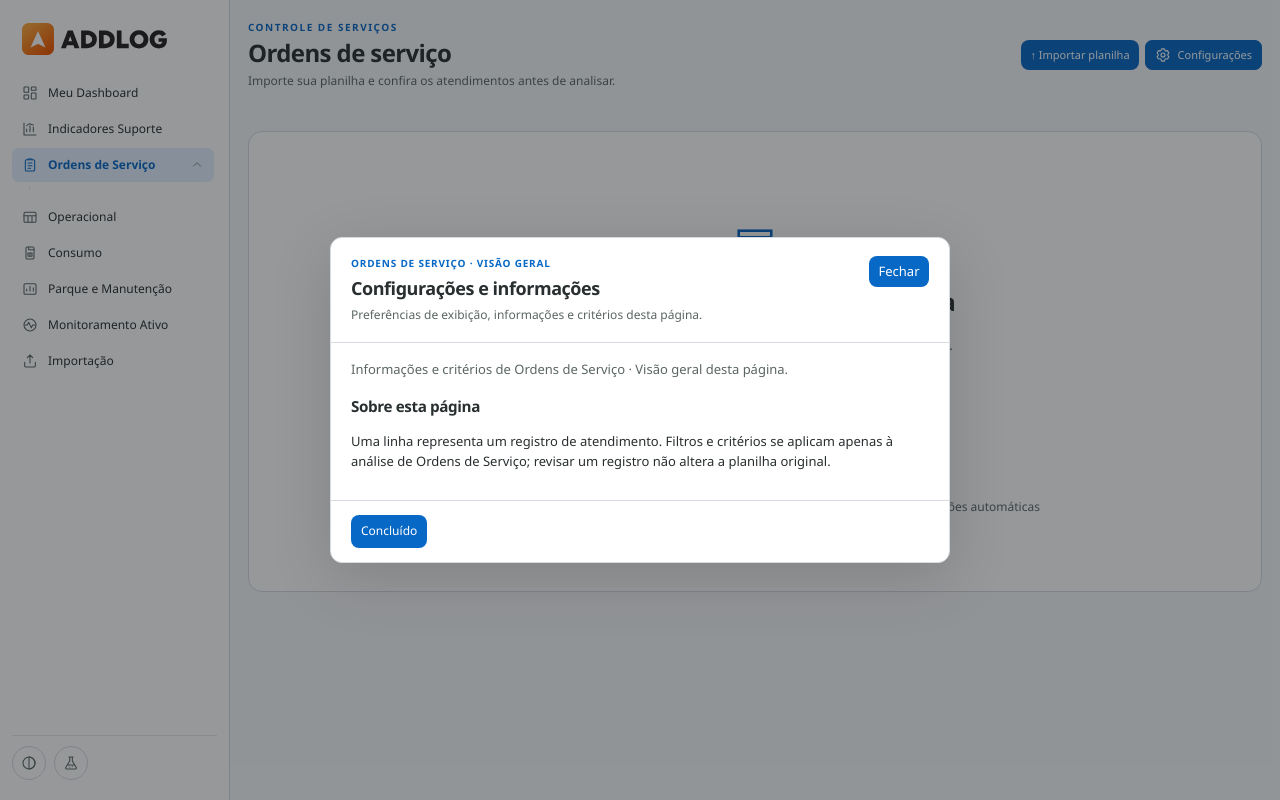
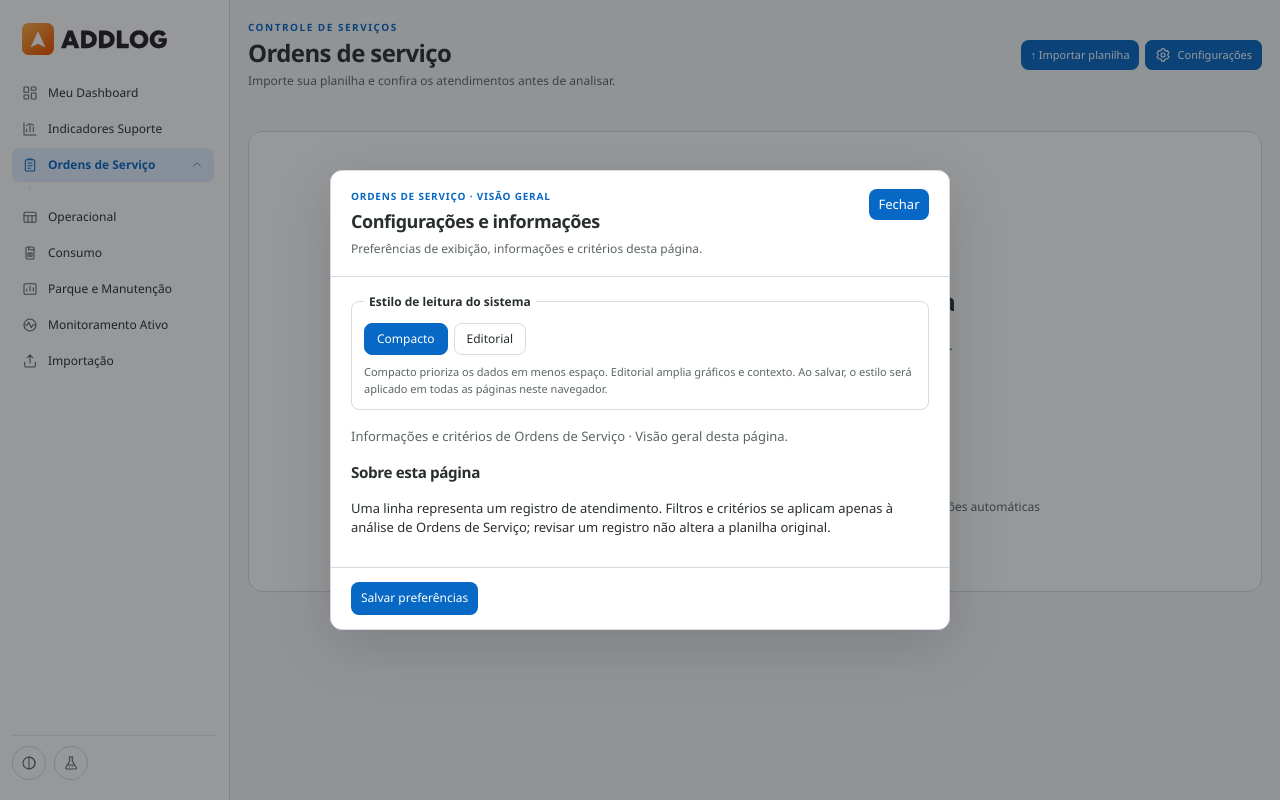
Before and after one commit to jeanjohann/dashboard-suporte-controller, a React (Vite) app: page / in a window 1280 px wide. Both pictures are taken after a click on the button "Configurações". Built offline with nearby package versions, Linux system fonts and the light colour scheme; a web font is replaced by a local one.

Commit message:
Restore display mode controls in page settings

```diff
--- a/package.json
+++ b/package.json
@@ -1,6 +1,6 @@
 {
   "name": "dashboard-suporte",
-  "version": "0.69.36",
+  "version": "0.69.37",
   "private": true,
   "type": "module",
   "packageManager": "npm@11.12.1",
--- /dev/null
+++ b/src/components/DisplayModeControl.jsx
@@ -0,0 +1,31 @@
+import React from 'react';
+
+/** O mesmo estilo global pode ser escolhido nas configurações e no seletor lateral. */
+export function DisplayModeControl({ value, onChange, deferred = false }) {
+  return (
+    <fieldset className="page-display-mode">
+      <legend>Estilo de leitura do sistema</legend>
+      <div role="group" aria-label="Estilo de leitura">
+        {[
+          ['compact', 'Compacto'],
+          ['editorial', 'Editorial'],
+        ].map(([mode, label]) => (
+          <button
+            key={mode}
+            type="button"
+            aria-pressed={value === mode}
+            onClick={() => onChange(mode)}
+          >
+            {label}
+          </button>
+        ))}
+      </div>
+      <p>
+        Compacto prioriza os dados em menos espaço. Editorial amplia gráficos e contexto.
+        {deferred
+          ? ' Ao salvar, o estilo será aplicado em todas as páginas neste navegador.'
+          : ' A escolha é aplicada em todas as páginas e salva neste navegador.'}
+      </p>
+    </fieldset>
+  );
+}
--- a/src/components/PageConfigurationButton.jsx
+++ b/src/components/PageConfigurationButton.jsx
@@ -1,7 +1,10 @@
 import React, { useId, useRef } from 'react';
+import { useTheme } from '../app/Theme.jsx';
+import { DisplayModeControl } from './DisplayModeControl.jsx';
 
 /** Ajuda e informações menos frequentes em um modal acessível, sem esconder os filtros de uso diário. */
 export function PageConfigurationButton({ scope, description, children }) {
+  const { density, selectDensity } = useTheme();
   const id = useId();
   const dialog = useRef(null);
   const trigger = useRef(null);
@@ -49,7 +52,10 @@ export function PageConfigurationButton({ scope, description, children }) {
             Fechar
           </button>
         </header>
-        <div className="page-settings-body page-configuration-content">{children}</div>
+        <div className="page-settings-body page-configuration-content">
+          <DisplayModeControl value={density} onChange={selectDensity} />
+          {children}
+        </div>
         <footer>
           <span>Filtros e indicadores principais permanecem na página.</span>
           <button type="button" className="page-settings-save" onClick={close}>
--- a/src/components/PageSettings.jsx
+++ b/src/components/PageSettings.jsx
@@ -4,15 +4,20 @@ import { createPortal } from 'react-dom';
 import { Icon } from './Icon.jsx';
 import { useLayoutContext } from '../shared/layout/PageLayout.jsx';
 import { availableLayoutMode } from '../shared/layout/pageLayout.js';
+import { useTheme } from '../app/Theme.jsx';
+import { DisplayModeControl } from './DisplayModeControl.jsx';
 
 export function PageSettingsButton({ available = true, help = '', children }) {
   const id = useId();
   const context = useLayoutContext();
+  const { density, selectDensity } = useTheme();
   const dialog = useRef(),
     trigger = useRef(),
     heading = useRef();
   const [open, setOpen] = useState(false),
     [draft, setDraft] = useState({}),
+    [draftDensity, setDraftDensity] = useState(density),
+    [sourcesOpen, setSourcesOpen] = useState(false),
     [message, setMessage] = useState(''),
     [feedback, setFeedback] = useState('');
   const scope = context?.scope;
@@ -42,6 +47,8 @@ export function PageSettingsButton({ available = true, help = '', children }) {
   );
   if (!items.length && !help && !children) return null;
   function show() {
+    setDraftDensity(density);
+    setSourcesOpen(false);
     setDraft(
       Object.fromEntries(
         items.map((item) => [
@@ -64,6 +71,7 @@ export function PageSettingsButton({ available = true, help = '', children }) {
       items.map((item) => [item.id, draft[item.id] || { visible: true, mode: 'default' }]),
     );
     if (layout.save(patch)) {
+      selectDensity(draftDensity);
       setOpen(false);
       setFeedback('Preferências da página salvas neste navegador.');
     } else
@@ -123,6 +131,7 @@ export function PageSettingsButton({ available = true, help = '', children }) {
             </button>
           </header>
           <div className="page-settings-body">
+            <DisplayModeControl value={draftDensity} onChange={setDraftDensity} deferred />
             <p id={`${id}-description`}>
               {items.length
                 ? 'Escolha os relatórios desta categoria e como devem abrir. As preferências ficam neste navegador. As alterações são confirmadas em Salvar preferências. Relatórios agrupados aparecem no seletor Visualização do painel; cada opção mantém sua própria apresentação.'
@@ -132,12 +141,6 @@ export function PageSettingsButton({ available = true, help = '', children }) {
               <section className="page-settings-help">
                 <h3>Sobre esta página</h3>
                 <p>{help}</p>
-              </section>
-            )}
-            {open && children && (
-              <section className="page-settings-integrations">
-                <h3>Fontes e atualização dos dados</h3>
-                {typeof children === 'function' ? children({ open }) : children}
               </section>
             )}
             {!!items.length && (
@@ -175,6 +178,18 @@ export function PageSettingsButton({ available = true, help = '', children }) {
                 </p>
               </>
             )}
+            {open && children && (
+              <details
+                className="page-settings-integrations"
+                open={sourcesOpen}
+                onToggle={(event) => setSourcesOpen(event.currentTarget.open)}
+              >
+                <summary>Fontes e atualização dos dados</summary>
+                {sourcesOpen && (
+                  <div>{typeof children === 'function' ? children({ open }) : children}</div>
+                )}
+              </details>
+            )}
             {message && (
               <p role="alert" className="notice">
                 {message}
@@ -188,6 +203,7 @@ export function PageSettingsButton({ available = true, help = '', children }) {
                   type="button"
                   className="page-settings-reset"
                   onClick={() => {
+                    setDraftDensity('compact');
                     setDraft(
                       Object.fromEntries(
                         items.map((item) => [item.id, { visible: true, mode: 'default' }]),
@@ -208,8 +224,8 @@ export function PageSettingsButton({ available = true, help = '', children }) {
                 </div>
               </>
             ) : (
-              <button type="button" className="page-settings-save" onClick={() => setOpen(false)}>
-                Concluído
+              <button type="button" className="page-settings-save" onClick={save}>
+                Salvar preferências
               </button>
             )}
           </footer>
--- a/src/styles/page-settings.css
+++ b/src/styles/page-settings.css
@@ -132,6 +132,55 @@ button.page-settings-trigger:hover {
 .page-settings-integrations > h3 {
   margin: 0;
   font-size: 14px;
+}
+.page-settings-integrations > summary {
+  cursor: pointer;
+  padding: 10px 0;
+  border-top: 1px solid var(--ui-border);
+  color: var(--ui-ink);
+  font-size: 12px;
+  font-weight: 600;
+}
+.page-settings-integrations > div {
+  display: grid;
+  gap: 12px;
+  padding-top: 8px;
+}
+.page-display-mode {
+  min-width: 0;
+  margin: 0 0 16px;
+  padding: 12px;
+  border: 1px solid var(--ui-border);
+  border-radius: 8px;
+}
+.page-display-mode legend {
+  padding: 0 5px;
+  color: var(--ui-ink);
+  font-size: 12px;
+  font-weight: 600;
+}
+.page-display-mode > div {
+  display: flex;
+  gap: 6px;
+}
+.page-display-mode button {
+  min-height: 32px;
+  padding: 6px 12px;
+  border: 1px solid var(--ui-border);
+  color: var(--ui-ink);
+  background: var(--ui-surface);
+  font-size: 12px;
+}
+.page-display-mode button[aria-pressed='true'] {
+  border-color: #0868c5;
+  background: #0868c5;
+  color: #ffffff;
+}
+.page-settings-body .page-display-mode p {
+  margin: 8px 0 0;
+  color: var(--ui-muted);
+  font-size: 11px;
+  line-height: 1.55;
 }
 .page-settings-integrations .orders-google-panel,
 .page-settings-integrations .zoho-connection {
@@ -285,8 +334,14 @@ button.page-settings-trigger:hover {
   background: var(--ui-soft);
 }
 .page-settings-dialog .page-settings-save {
-  color: var(--ui-on-accent);
-  background: var(--ui-accent);
+  color: #ffffff;
+  background: #0868c5;
+  border-color: #0868c5;
+}
+.page-settings-dialog .page-settings-save:hover {
+  color: #ffffff;
+  background: #07539c;
+  border-color: #07539c;
 }
 .page-settings-feedback {
   position: fixed;
```
Also changed, not shown: 2 other files (tests, documents, lock files or other folders).
